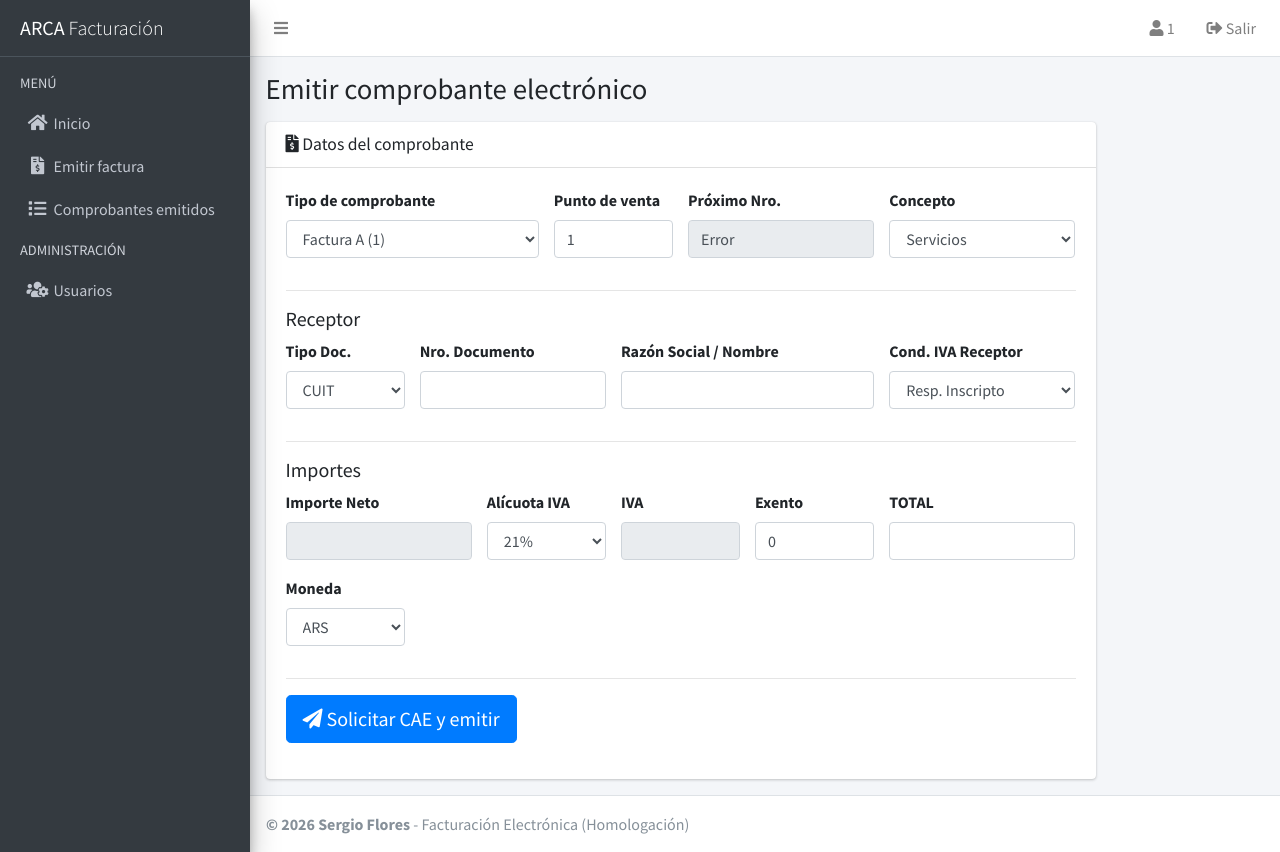
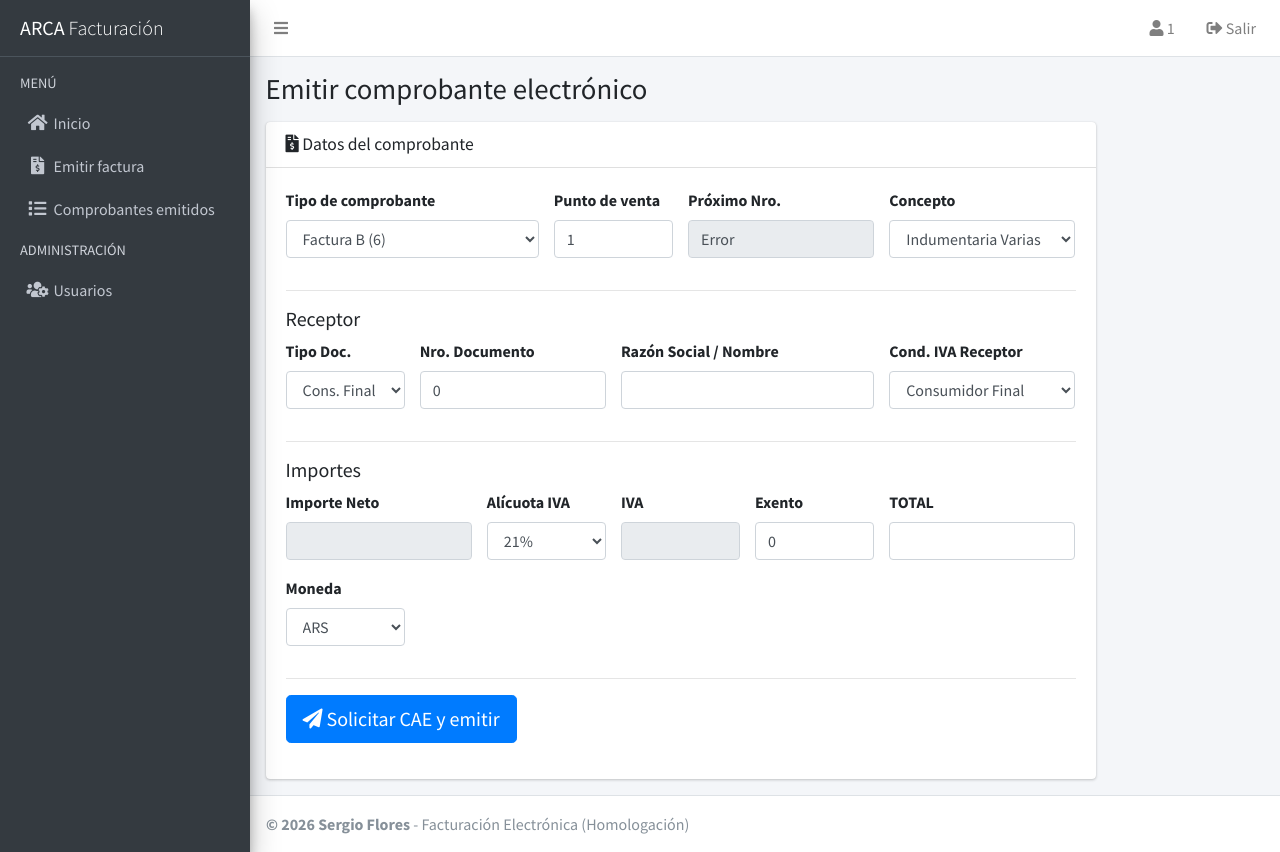
Before and after one commit to floress-saf/facturas_arca, a Flask app: page /emitir in a window 1280 px wide. Run offline with Flask 3, Linux system fonts and the light colour scheme; the visitor is signed in with stand-in values (Sample User, id 1); some libraries are stand-ins or nearby versions.

Commit message:
Defaults: Factura B, Concepto 1, Doc 99, DocNro 0, Consumidor Final

```diff
--- a/templates/emitir.html
+++ b/templates/emitir.html
@@ -17,7 +17,7 @@
                                 <label>Tipo de comprobante</label>
                                 <select class="form-control" id="tipo_cmp" required onchange="consultarUltimo()">
                                     {% for id, nombre in tipos.items() %}
-                                    <option value="{{ id }}">{{ nombre }} ({{ id }})</option>
+                                    <option value="{{ id }}" {% if id == 6 %}selected{% endif %}>{{ nombre }} ({{ id }})</option>
                                     {% endfor %}
                                 </select>
                             </div>
@@ -38,8 +38,8 @@
                             <div class="form-group">
                                 <label>Concepto</label>
                                 <select class="form-control" id="concepto">
-                                    <option value="1">Productos</option>
-                                    <option value="2" selected>Servicios</option>
+                                    <option value="1" selected>Indumentaria Varias</option>
+                                    <option value="2">Servicios</option>
                                     <option value="3">Productos y Servicios</option>
                                 </select>
                             </div>
@@ -55,14 +55,14 @@
                                 <select class="form-control" id="doc_tipo">
                                     <option value="80">CUIT</option>
                                     <option value="96">DNI</option>
-                                    <option value="99">Cons. Final</option>
+                                    <option value="99" selected>Cons. Final</option>
                                 </select>
                             </div>
                         </div>
                         <div class="col-md-3">
                             <div class="form-group">
                                 <label>Nro. Documento</label>
-                                <input type="text" class="form-control" id="doc_nro" maxlength="11" required>
+                                <input type="text" class="form-control" id="doc_nro" maxlength="11" required value="0">
                             </div>
                         </div>
                         <div class="col-md-4">
@@ -78,7 +78,7 @@
                                     <option value="Responsable Inscripto">Resp. Inscripto</option>
                                     <option value="Monotributista">Monotributista</option>
                                     <option value="Exento">Exento</option>
-                                    <option value="Consumidor Final">Consumidor Final</option>
+                                    <option value="Consumidor Final" selected>Consumidor Final</option>
                                 </select>
                             </div>
                         </div>
```
Also changed, not shown: 1 other file.
